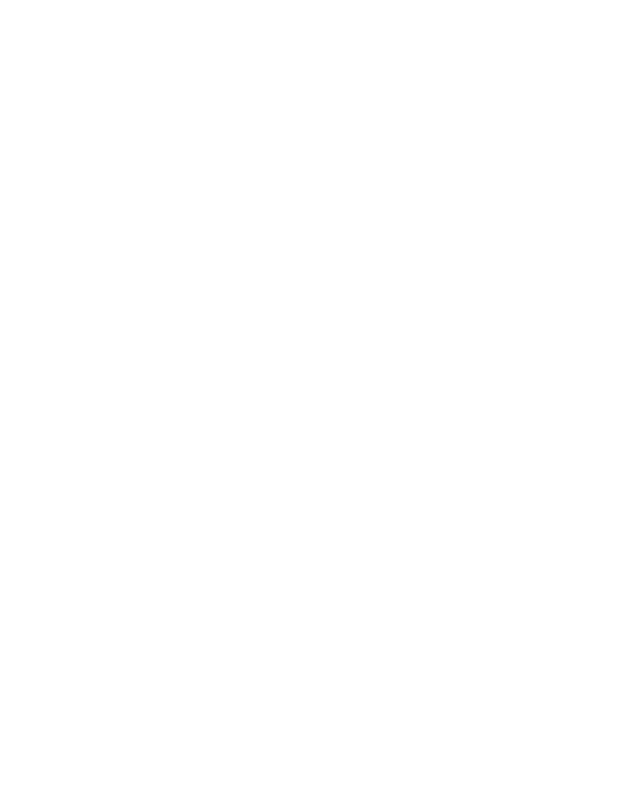
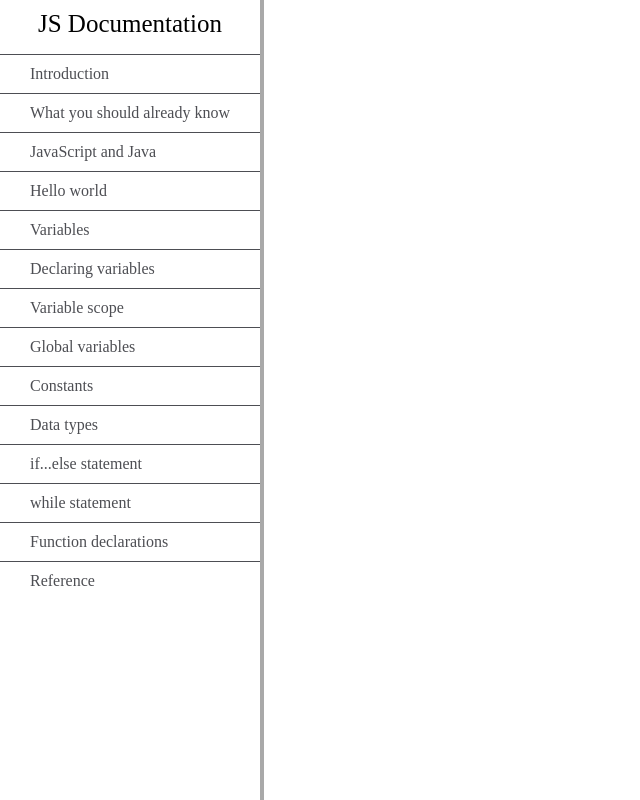
Before and after one commit to fahadshoukat/technical-documentation-page, a plain HTML site: page index.html in a window 1280 px wide. Shown: the whole page, without its empty margins (0-640 px from the left). Drawn offline with Linux system fonts and the light colour scheme.

Commit message:
add and style side bar

```diff
--- a/index.html
+++ b/index.html
@@ -1,5 +1,6 @@
 <!DOCTYPE html>
 <html lang="en">
+
 <head>
     <meta charset="UTF-8">
     <meta http-equiv="X-UA-Compatible" content="IE=edge">
@@ -7,7 +8,55 @@
     <title>Technical Documentation Page</title>
     <link rel="stylesheet" href="style.css">
 </head>
+
 <body>
+    <nav id="navbar">
+        <header>JS Documentation</header>
+        <ul>
+            <li>
+                <a href="#Introduction" class="nav-link">Introduction</a>
+            </li>
+            <li>
+                <a href="#What_you_should_already_know" class="nav-link">What you should already know</a>
+            </li>
+            <li>
+                <a href="#JavaScript_and_Java" class="nav-link">JavaScript and Java</a>
+            </li>
+            <li>
+                <a href="#Hello_world" class="nav-link">Hello world</a>
+            </li>
+            <li>
+                <a href="#Variables" class="nav-link">Variables</a>
+            </li>
+            <li>
+                <a href="#Declaring_variables" class="nav-link">Declaring variables</a>
+            </li>
+            <li>
+                <a href="#Variable_scope" class="nav-link">Variable scope</a>
+            </li>
+            <li>
+                <a href="#Global_variables" class="nav-link">Global variables</a>
+            </li>
+            <li>
+                <a href="#Constants" class="nav-link">Constants</a>
+            </li>
+            <li>
+                <a href="#Data_types" class="nav-link">Data types</a>
+            </li>
+            <li>
+                <a href="#if...else_statement" class="nav-link">if...else statement</a>
+            </li>
+            <li>
+                <a href="#while_statement" class="nav-link">while statement</a>
+            </li>
+            <li>
+                <a href="#Function_declarations" class="nav-link">Function declarations</a>
+            </li>
+            <li>
+                <a href="#Reference" class="nav-link">Reference</a>
+            </li>
+        </ul>
+    </nav>
+</body>
 
-</body>
 </html>
--- a/style.css
+++ b/style.css
@@ -0,0 +1,47 @@
+body {
+  color: #4d4e53;
+  background-color: #ffffff;
+}
+
+#navbar {
+  position: fixed;
+  left: 0;
+  top: 0;
+  border-right: 4px solid darkgray;
+  height: 100%;
+  max-width: 300px;
+}
+
+header {
+  color: black;
+  margin: 10px;
+  text-align: center;
+  font-size: 25px;
+}
+
+#main-doc header {
+  text-align: left;
+  margin: 0;
+}
+
+#navbar ul {
+  padding: 0;
+  overflow-y: auto;
+  overflow-x: hidden;
+}
+
+#navbar li {
+  color: #4d4e53;
+  border-top: 1px solid;
+  list-style: none;
+  position: relative;
+  width: 100%;
+}
+
+#navbar a {
+  display: block;
+  padding: 10px 30px;
+  color: #4d4e53;
+  text-decoration: none;
+  cursor: pointer;
+}
```
